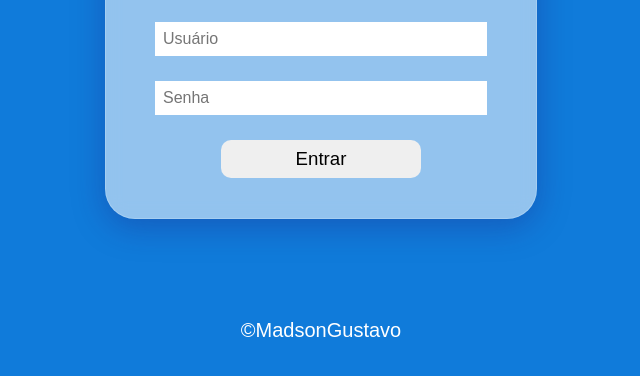
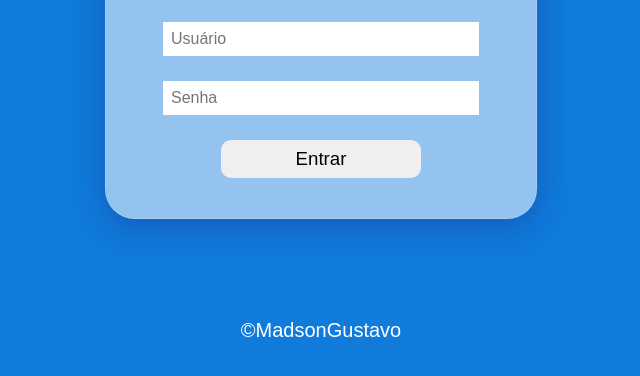
Before and after one commit to WevessonMadson/ouvirecantarmusicas, a plain HTML site: page index.html in a window 1280 px wide. Shown: the part 278-654 px from the top of the page, without its empty margins (319-959 px from the left). Drawn offline with Linux system fonts and the light colour scheme.

Commit message:
Update index.css

```diff
--- a/index.css
+++ b/index.css
@@ -30,7 +30,7 @@ section {
     font-size: 12pt;
     margin-bottom: 5px;
     border: none;
-    width: 316px;
+    width: 300px;
 }
 
 #submit {
```
